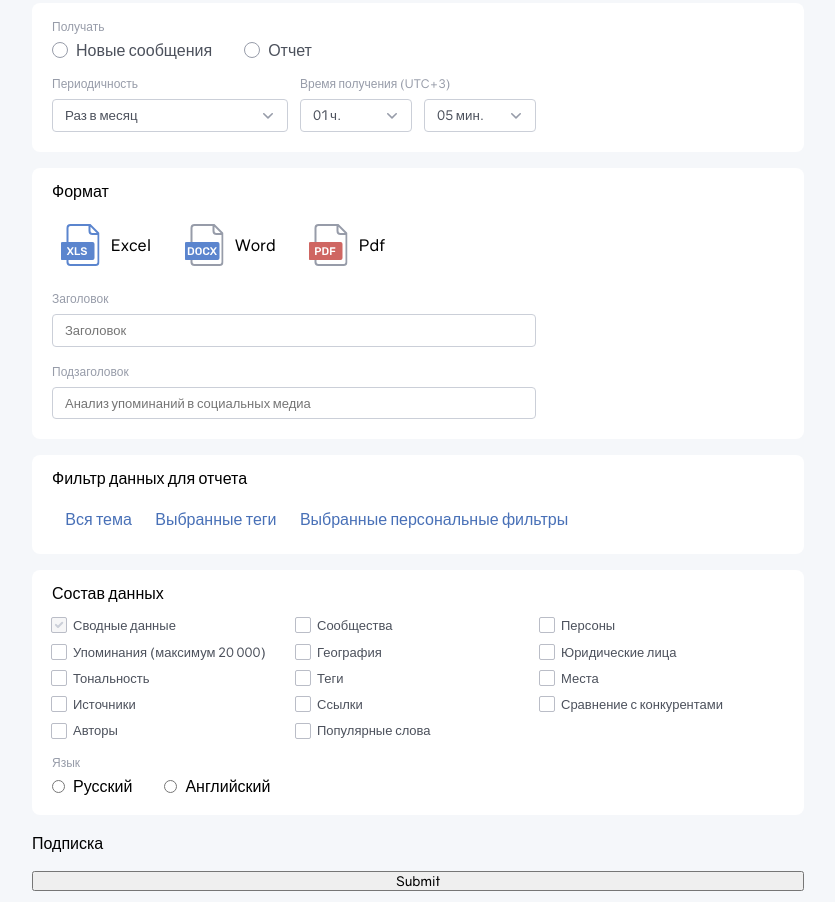
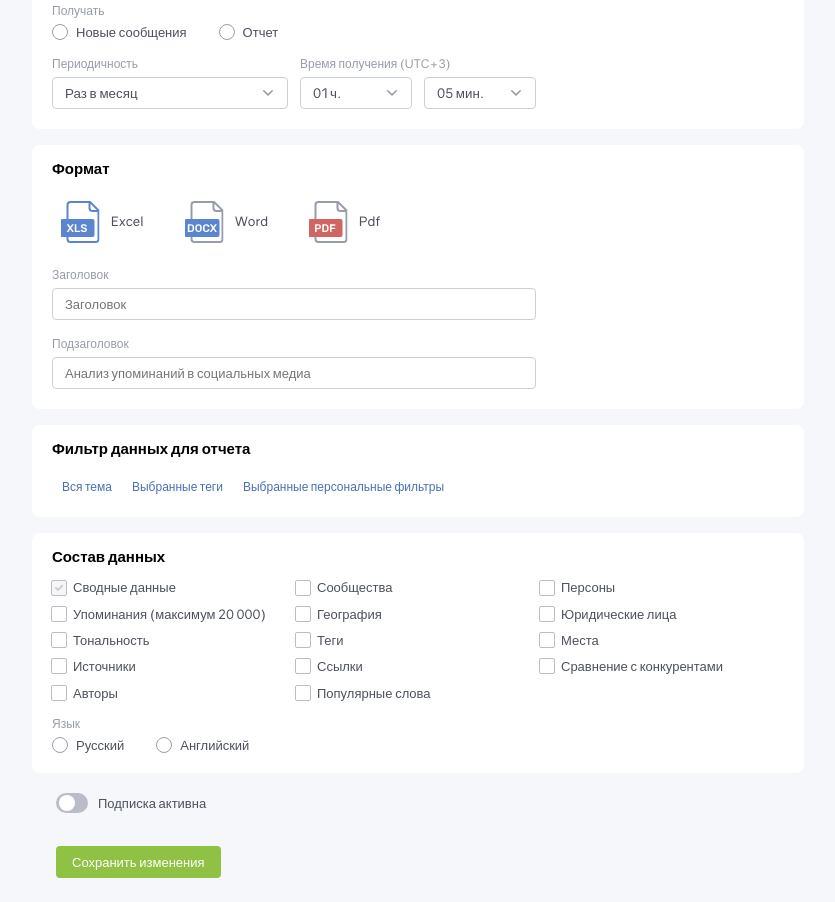
Before and after one commit to MatkovskyA/brand-analytics-test, a plain HTML site: page index.html in a window 1280 px wide. Shown: the part 500-1402 px from the top of the page, without its empty margins (222-1057 px from the left). Drawn offline with Linux system fonts and the light colour scheme.

Commit message:
Created html and css for form

```diff
--- a/index.html
+++ b/index.html
@@ -206,7 +206,6 @@
               </div>
             </div>
           </div>
-
           <!-- Блок 5 -->
           <div class="form-items">
             <h3>Состав данных</h3>
@@ -298,12 +297,21 @@
               </div>
             </div>
           </div>
-
           <!-- Блок 6 -->
-          <p>Подписка</p>
-          <input type="submit" name="" id="">
+          <div class="subscription">
+            <div class="subscription-wrapper">
+              <div class="subscription-check">
+                <label class="subscription__checkbox" for="cardCheckbox">
+                  <input class="subscription__input" type="checkbox" id="cardCheckbox">
+                  <span class="subscription__checkBtn">Подписка активна</span>
+                </label>
               </div>
-
+              <div class="subscription-btn">
+                <input class="subscription-btn__save" type="submit" name="" id="" value="Сохранить изменения">
+              </div>
+            </div>
+          </div>
+        </div>
       </form>
     </div>
   </main>
--- a/scss/styles/_form.scss
+++ b/scss/styles/_form.scss
@@ -11,6 +11,7 @@
   margin-bottom: 20px;
   letter-spacing: 1.6px;
   font-weight: 700;
+  padding-left: 4px;
 }
 
 .form-items {
@@ -39,6 +40,7 @@
 
 .form-item__desc {
   color: $darkGrayFormText;
+  font-size: 13px;
 }
 
 .form-item__textarea {
@@ -57,6 +59,8 @@
 .form-items__title {
   position: relative;
   margin-bottom: 8px;
+  font-size: 17px;
+  font-weight: 700;
 }
 
 .form-items__title::before {
@@ -94,6 +98,7 @@
   display: flex;
   align-items: center;
   gap: 8px;
+}
 
 label {
   color: $darkGrayFormText;
@@ -119,7 +124,6 @@
   transform: translate(-50%, -50%);
   background-color: white;
   border: 1px solid $formSubtitleColor;
-
 }
 
 input[type='radio']:checked::before {
@@ -137,8 +141,8 @@
   background-color: $radioInputColor;
   transform: translate(-50%, -50%);
 }
-}
 
+// -----------
 .clarifications {
   display: flex;
   gap: 12px;
@@ -187,9 +191,9 @@
 }
 
 .format-type {
+  box-sizing: border-box;
   display: flex;
   align-items: center;
-  gap: 12px;
   min-width: 112px;
   padding: 8px;
   border-radius: 4px;
@@ -201,7 +205,7 @@
     -webkit-appearance: none;
     -moz-appearance: none;
     appearance: none;
-    width: auto;
+    // width: auto;
   }
 
   .format-type__excel::before {
@@ -217,6 +221,29 @@
   .format-type__pdf::before {
     @include format-card-image;
     background-image: url("../../resources/icons/pdf.svg");
+  }
+
+  input[type=radio]:checked::before,
+  input[type=radio]:checked::after {
+    border: none;
+  }
+
+  input[type=radio]:checked::after {
+    display: none;
+  }
+
+  input[type=radio]:checked::before {
+    background-color: $bgCardColor;
+  }
+
+  input[type=radio]:checked::before+.format-type {
+    background-color: $bgCardColor;
+  }
+
+  label {
+    width: 100%;
+    line-height: 2.3;
+    padding-left: 12px;
   }
 }
 
@@ -242,23 +269,33 @@
 
 .filter-items {
   display: flex;
+  align-items: center;
 
   .filter-item {
+    background-color: $whiteColor;
+    padding: 2px 10px;
+    border-radius: 11px;
+
+    label {
       color: $formLinksColor;
-    background-color: $whiteColor;
-    padding: 3px 10px;
-    border-radius: 11px;
+      font-size: 12px;
+    }
   }
 
   .filter-item__checked {
     color: $whiteColor;
     background-color: $formLinksColor;
+
+    label {
+      color: $whiteColor;
+    }
   }
 
   input[type='radio'] {
     -webkit-appearance: none;
     -moz-appearance: none;
     appearance: none;
+    display: none;
   }
 }
 
@@ -283,6 +320,7 @@
     color: $darkGrayFormText;
     position: relative;
   }
+
   //убираем чекбокс
   .data-items__checkbox {
     position: absolute;
@@ -341,7 +379,6 @@
 }
 
 // languages
-
 .languages-inner {
   display: flex;
   align-items: center;
@@ -353,3 +390,78 @@
   align-items: center;
   gap: 8px;
 }
+
+//subscription
+
+.subscription-wrapper {
+  padding: 6px 24px 24px;
+}
+
+.subscription__checkbox {
+  display: flex;
+  align-items: center;
+}
+
+.subscription-check {
+  margin-bottom: 35px;
+}
+
+.subscription__input {
+  position: absolute;
+  opacity: 0;
+  width: 0;
+  height: 0;
+}
+
+.subscription__checkBtn {
+  display: inline-block;
+  position: relative;
+  padding-left: 42px;
+  font-size: 13px;
+  line-height: 1.23;
+}
+
+.subscription__checkBtn::after {
+  content: "";
+  position: absolute;
+  left: 0px;
+  top: 48%;
+  transform: translateY(-50%);
+  width: 32px;
+  height: 20px;
+  background-color: $borderGrayColor;
+  border-radius: 10px;
+  transition: all 0.3s;
+}
+
+.subscription__checkBtn::before {
+  content: "";
+  position: absolute;
+  left: 3px;
+  top: 48%;
+  transform: translateY(-50%);
+  width: 16px;
+  height: 16px;
+  border-radius: 50%;
+  background-color: white;
+  transition: all 0.3s;
+  z-index: 2;
+}
+
+.subscription__input:checked+.subscription__checkBtn::after {
+  background-color: $greenColorBtn;
+}
+
+.subscription__input:checked+.subscription__checkBtn::before {
+  left: 13px;
+}
+
+.subscription-btn__save {
+  font-size: 13px;
+  line-height: 1.23;
+  padding: 8px 16px;
+  color: $whiteColor;
+  background-color: $greenColorBtn;
+  border-radius: 4px;
+  border: none;
+}
--- a/scss/styles/_global.scss
+++ b/scss/styles/_global.scss
@@ -23,12 +23,17 @@ body {
   margin: 0 auto;
 }
 
-a, button, label, input, textarea {
+a, button, label, input, textarea, select {
   cursor: pointer;
 }
 
 h5 {
   font-size: 12px;
+}
+
+h3 {
+  font-size: 15px;
+  font-weight: 700;
 }
 
 input[type='radio'],
@@ -38,6 +43,6 @@ input[type='checkbox'] {
 }
 
 label {
-  display: inline-block;
   word-break: break-all;
+  font-size: 13px;
 }
--- a/scss/styles/_header.scss
+++ b/scss/styles/_header.scss
@@ -20,6 +20,7 @@
 
 .nav-list {
   display: flex;
+  align-items: center;
   height: 100%;
   justify-content: space-between;
   color: $headerTextColor;
@@ -65,8 +66,8 @@
 }
 
 .user-icon {
-  width: 24px;
-  height: 24px;
+  min-width: 24px;
+  min-height: 24px;
   border-radius: 50%;
   overflow: hidden;
 }
--- a/scss/styles/_mixins.scss
+++ b/scss/styles/_mixins.scss
@@ -6,6 +6,9 @@
   width: 100%;
   height: 100%;
   transform: translate(-50%, -50%);
+  background-repeat: no-repeat;
+  background-size: contain;
+  background-position: center;
   border: none;
   border-radius: 0%;
 }
--- a/scss/styles/_reset.scss
+++ b/scss/styles/_reset.scss
@@ -27,7 +27,6 @@ ol {
 /* Меньшая высота строк */
 body {
   min-height: 100vh;
-  line-height: 1.5;
 }
 
 /* Баланс переноса текста в заголовках */
--- a/scss/styles/_variables.scss
+++ b/scss/styles/_variables.scss
@@ -10,3 +10,4 @@ $darkGrayFormText: #4c515c;
 $radioInputColor: #5b85ce;
 $bgCardColor: #d8e4f9;
 $borderGrayColor: #babdc7;
+$greenColorBtn: #8fc144;
```
Also changed, not shown: css/main.css, 1 other file. Lines whose indentation alone changed are shown as unchanged.
